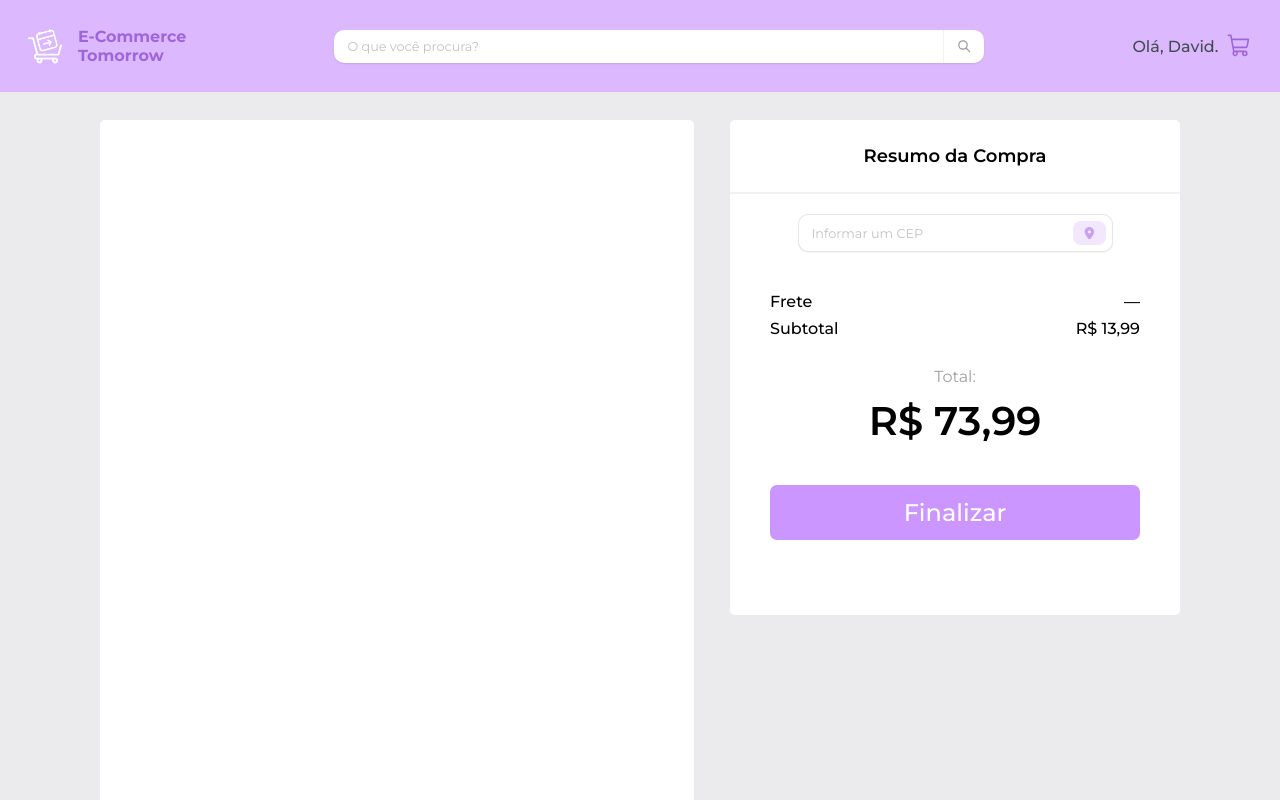
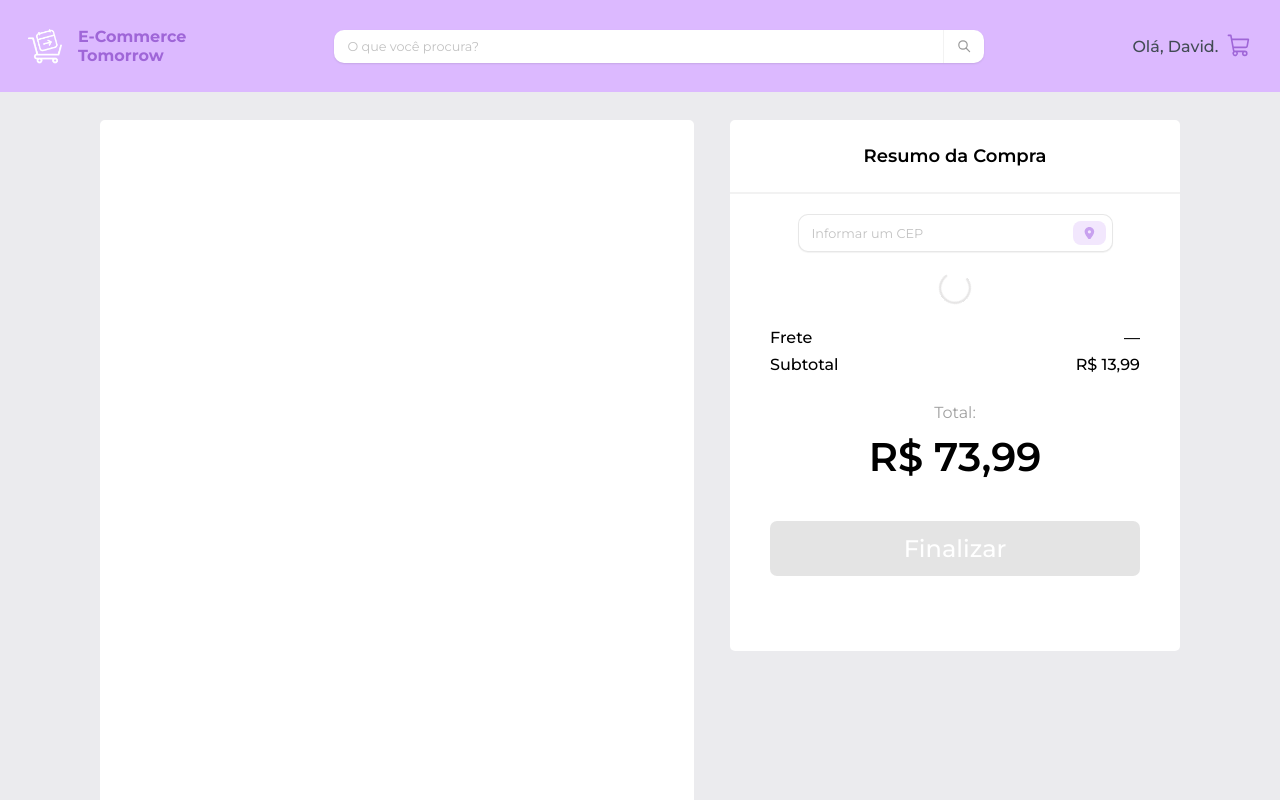
Before and after one commit to DavidOSilva/EcommerceTomorrow, a React (Vite) app: page /cart in a window 1280 px wide. Shown: the top 800 px of the page. Built offline with nearby package versions, Linux system fonts and the light colour scheme.

Commit message:
Melhorias no Loading, CepBar e CartSummary!

```diff
--- a/src/components/CartSummary/CartSummary.css
+++ b/src/components/CartSummary/CartSummary.css
@@ -98,6 +98,16 @@
     background: #b681ec;;
 }
 
+.buyButton.disabled {
+    background-color: #d3d3d3;
+    cursor: not-allowed;
+    opacity: 0.6;
+}
+
+.buyButton:disabled {
+    pointer-events: none;
+}
+
 a {
     font-size: 1.5rem;
     color: #ffffff;
--- a/src/components/CartSummary/CartSummary.jsx
+++ b/src/components/CartSummary/CartSummary.jsx
@@ -1,5 +1,6 @@
 import React, { useContext } from 'react'
 import calculateShippingFee from '../../utils/calculateShippingFee'
+import Loading from '../Loading/Loading'
 import formatCurrency from '../../utils/formatCurrency'
 import HomeContext from '../../contexts/Home/HomeContext'
 import CepBar from '../CepBar/CepBar'
@@ -7,18 +8,18 @@ import './CartSummary.css'
 
 function CartSummary(){
 
-    const {shippingData} = useContext(HomeContext)
+    const {isLoading, shippingData} = useContext(HomeContext)
     const address = Object.keys(shippingData).length > 0 ?
         [
             shippingData.logradouro,
             shippingData.bairro,
             shippingData.complemento,
-            `${shippingData.localidade || ''}-${shippingData.uf || ''}`,
+            `${shippingData.localidade}-${shippingData.uf}`,
             shippingData.regiao,
         ].filter(Boolean).join('; ') + '.' : ''; //Remove problematicos, ponhe virgula e ponto final.
     const shippingFee = calculateShippingFee(shippingData.regiao);
     const formattedShippingFee = Number.isInteger(shippingFee) ? formatCurrency(shippingFee) : shippingFee;
-
+    const isShippingCalculated = formattedShippingFee !== '—';
 
     return(
         <div className="cartSummary">
@@ -27,7 +28,7 @@ function CartSummary(){
             </div>
             <CepBar/>
             <div className='cartContent'>
-                <p className='cartAddress'>{address}</p>
+                <p className='cartAddress'>{isLoading ? <Loading /> : address}</p>
                 <div className='cartValues'>
                     <div className='valueItem'>
                         <h2>Frete</h2>
@@ -42,7 +43,9 @@ function CartSummary(){
                     <h2 className='totalTitle'>Total:</h2>
                     <h2 className='totalValue'>R$ 73,99</h2>
                 </div>
-                <button className='buyButton'><a href="https://www.youtube.com/watch?v=dQw4w9WgXcQ" target="_blank" rel="noopener noreferrer">Finalizar</a></button>
+                <button className={`buyButton ${!isShippingCalculated ? 'disabled' : ''}`} disabled={!isShippingCalculated}>
+                    <a href="https://www.youtube.com/watch?v=dQw4w9WgXcQ" target="_blank" rel="noopener noreferrer">Finalizar</a>
+                </button>
             </div>
         </div>
     )
--- a/src/components/CepBar/CepBar.jsx
+++ b/src/components/CepBar/CepBar.jsx
@@ -8,7 +8,7 @@ import './CepBar.css'
 
 function CepBar(){
 
-    const {setShippingData} = useContext(HomeContext)
+    const {setShippingData, setLoading} = useContext(HomeContext)
     const [cepValue, setCepValue] = useState('')
     const clearCepValue = () => setCepValue('') //Limpa cepValue, apagando a informação na barra do CEP
 
@@ -20,8 +20,10 @@ function CepBar(){
     const handleCheckCep = async (event) => { //Consulta o CEP na API viacep.
         event.preventDefault() //Impede o carregamento da página.
         if (cepValue.trim() === '') {return}
+        setLoading(true)
         const shippingDataChecked = await fetchAddress(cepValue)
         setShippingData(shippingDataChecked)
+        setLoading(false)
         setCepValue('')
     }
 
--- a/src/components/Loading/Loading.css
+++ b/src/components/Loading/Loading.css
@@ -1,7 +1,7 @@
 .loadingIcon {
     font-size: 2rem;
     color: #e6e5e5;
-    margin: 110px auto 100px;
+    margin: 0px auto;
     animation: spin 0.8s linear infinite;
     width: 100%;
 }
--- /dev/null
+++ b/src/components/productCardSkeleton/productCardSkeleton.css
@@ -0,0 +1,3 @@
+.productImageSkeleton {
+    margin: 110px;
+}
--- a/src/components/productCardSkeleton/productCardSkeleton.jsx
+++ b/src/components/productCardSkeleton/productCardSkeleton.jsx
@@ -3,12 +3,13 @@ import Skeleton from "react-loading-skeleton";
 import "react-loading-skeleton/dist/skeleton.css";
 import '../ProductCard/ProductCard.css';
 import Loading from '../Loading/Loading'
+import './ProductCardSkeleton.css'
 
 function ProductCardSkeleton() {
     return (
         <section className="productCard">
             {/* <div className="productImage"><Skeleton height="250px" width="100%" baseColor="#f2f2f2"/></div> */}
-            <div className="productImage"><Loading/></div>
+            <div className="productImageSkeleton"><Loading/></div>
             <div className="productContent">
                 <div className="productHeader">
                     <Skeleton width={100} height={20} />
```
